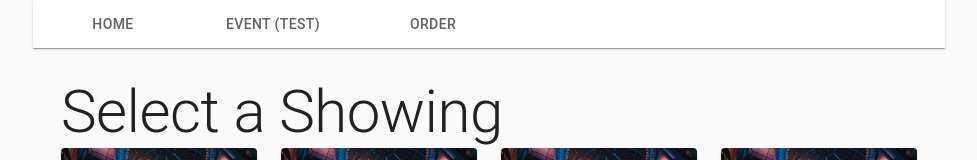
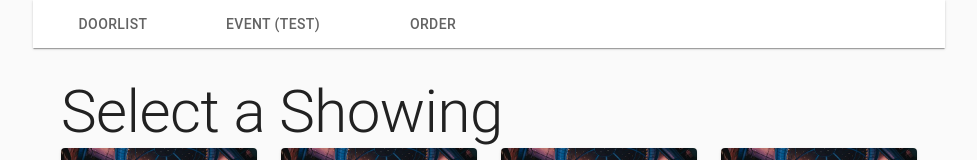
Before and after one commit to wpapsco/capstone-mockup, a React (Create React App) app: page / in a window 1280 px wide. Shown: the top 160 px of the page, without its empty margins (151-1128 px from the left). Built offline with nearby package versions, Linux system fonts and the light colour scheme.

Commit message:
Rename "Home" link to "Doorlist"

```diff
--- a/src/app/Navbar.tsx
+++ b/src/app/Navbar.tsx
@@ -8,7 +8,7 @@ export default function Navbar()  {
     return (
         <Paper square>
             <Tabs>
-                <Tab label="Home" component={NavLink} to="/" />
+                <Tab label="Doorlist" component={NavLink} to="/" />
                 <Tab label="Event (Test)" component={NavLink} to="/event" />
                 <Tab label="Order" component={NavLink} to="/order" />
             </Tabs>
```
